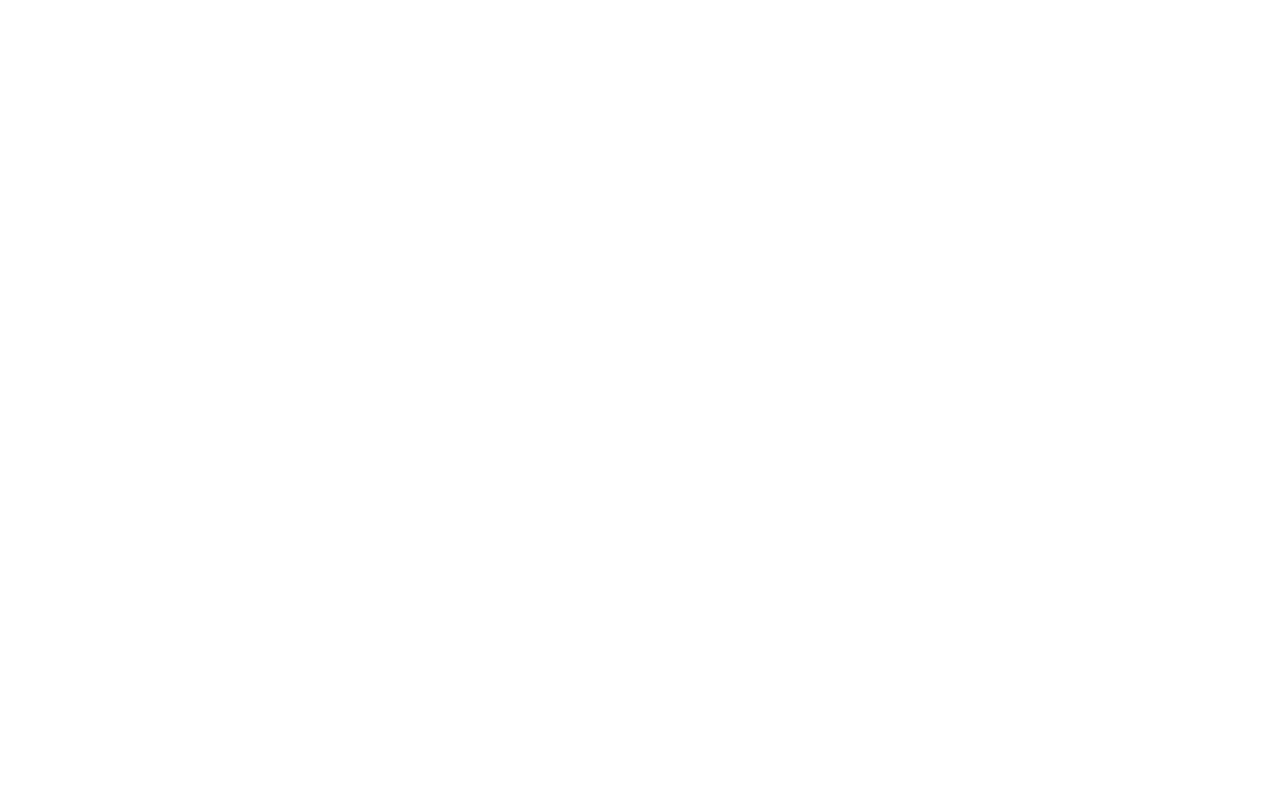
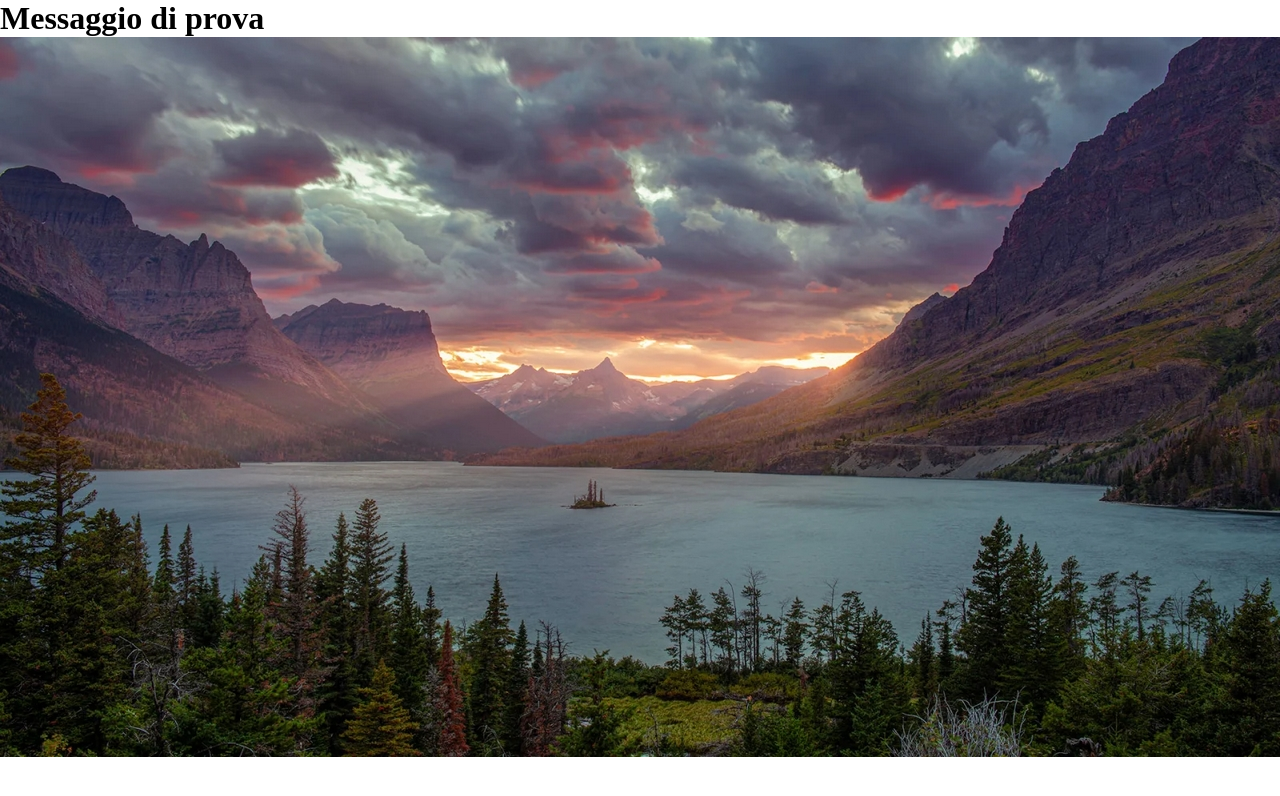
Before and after one commit to MarcoAgosta/vue-hello, a plain HTML site: page index.html in a window 1280 px wide. Drawn offline with nearby package versions, Linux system fonts and the light colour scheme.

Commit message:
Esercizio completo

```diff
--- a/JS/main.js
+++ b/JS/main.js
@@ -0,0 +1,10 @@
+const {createApp} = Vue;
+
+createApp({
+    data(){
+        return {
+            messaggio: "Messaggio di prova",
+            linkImmagine: "img/immagine-random.jpg",
+        }
+    }
+}).mount('#app')
--- a/index.html
+++ b/index.html
@@ -6,8 +6,13 @@
     <meta name="viewport" content="width=device-width, initial-scale=1.0">
     <title>vue-hello</title>
     <link rel="stylesheet" href="CSS/style.css">
+    <script src="https://unpkg.com/vue@3/dist/vue.global.js"></script>
 </head>
 <body>
+    <div id="app">
+        <h1>{{ messaggio }}</h1>
+        <img v-bind:src="linkImmagine" alt="Immagine random">
+    </div>
 
     <script type="text/javascript" src="JS/main.js"></script>
 </body>
```
Also changed, not shown: img/immagine-random.jpg (added).
